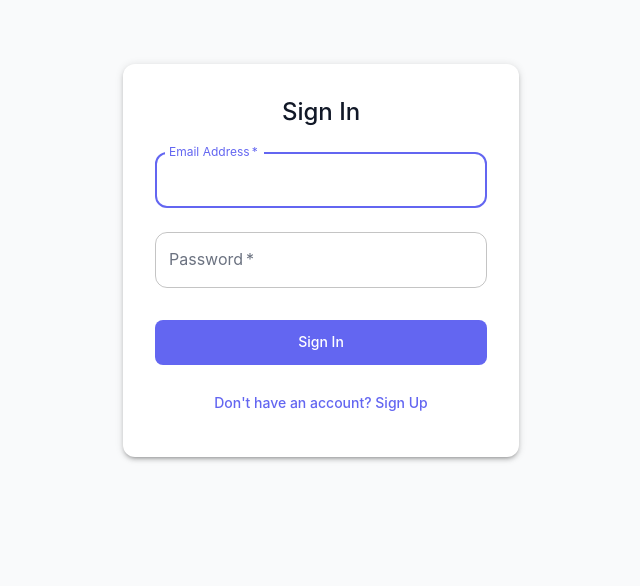
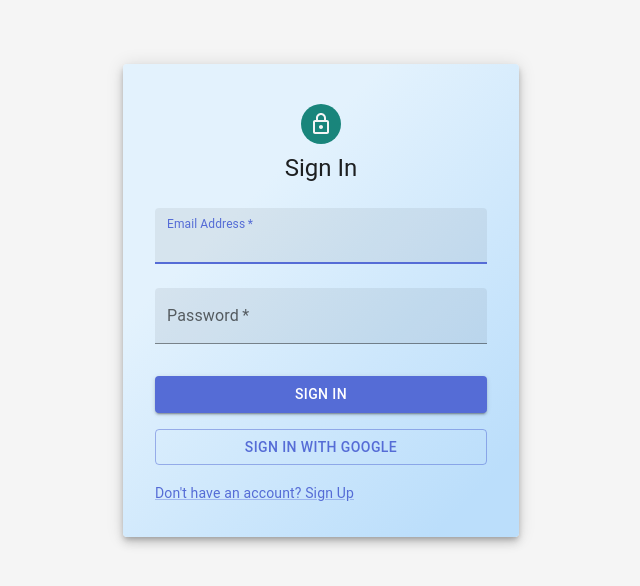
Before and after one commit to YuvaRaj11032007/productivity, a React (Create React App) app: page / in a window 1280 px wide. Shown: the top 586 px of the page, without its empty margins (319-959 px from the left). Built offline with nearby package versions, Linux system fonts and the light colour scheme.

Commit message:
feat: Upgrade sign-in page and add database schema

```diff
--- a/public/index.html
+++ b/public/index.html
@@ -5,7 +5,7 @@
     <link rel="icon" href="%PUBLIC_URL%/favicon.ico" />
     <meta name="viewport" content="width=device-width, initial-scale=1, maximum-scale=1, user-scalable=0" />
     <meta name="theme-color" content="#6366f1" />
-    <meta http-equiv="Content-Security-Policy" content="default-src 'self'; connect-src 'self' http://localhost:3000 https://generativelanguage.googleapis.com https://aojvwqwucdrzpwvuobcu.supabase.co *.supabase.co; script-src 'self' 'unsafe-inline'; style-src 'self' 'unsafe-inline'; frame-src *.supabase.co; worker-src 'self' blob:;">
+    <meta http-equiv="Content-Security-Policy" content="default-src 'self'; connect-src 'self' http://localhost:3000 https://generativelanguage.googleapis.com https://aojvwqwucdrzpwvuobcu.supabase.co *.supabase.co; script-src 'self' 'unsafe-inline'; style-src 'self' 'unsafe-inline' https://fonts.googleapis.com; font-src 'self' https://fonts.gstatic.com; frame-src *.supabase.co; worker-src 'self' blob:;">
     <meta
       name="description"
       content="Preparation Tracker - Track your study progress and goals"
--- a/src/pages/Auth.js
+++ b/src/pages/Auth.js
@@ -1,6 +1,23 @@
 import React, { useState } from 'react';
 import { supabase } from '../supabaseClient';
-import { Box, Button, TextField, Typography, Container, Paper } from '@mui/material';
+import { Box, Button, TextField, Typography, Container, Paper, Avatar, CssBaseline, Grid, Link } from '@mui/material';
+import LockOutlinedIcon from '@mui/icons-material/LockOutlined';
+import { createTheme, ThemeProvider } from '@mui/material/styles';
+import logo from '../logo.svg'; // Assuming logo.svg is in the src directory, adjust if necessary
+
+const defaultTheme = createTheme({
+  palette: {
+    primary: {
+      main: '#556cd6',
+    },
+    secondary: {
+      main: '#19857b',
+    },
+    background: {
+      default: '#f5f5f5',
+    },
+  },
+});
 
 const Auth = () => {
   const [loading, setLoading] = useState(false);
@@ -17,15 +34,40 @@ const Auth = () => {
 
     if (error) {
       alert(error.error_description || error.message);
-    } else {
-      // The user session is automatically handled by the onAuthStateChange listener in App.js
     }
+    // Session is handled by onAuthStateChange in App.js
     setLoading(false);
   };
 
+  const handleGoogleSignIn = async () => {
+    setLoading(true);
+    const { error } = await supabase.auth.signInWithOAuth({
+      provider: 'google',
+    });
+    if (error) {
+      alert(error.error_description || error.message);
+      setLoading(false);
+    }
+  };
+
   return (
+    <ThemeProvider theme={defaultTheme}>
       <Container component="main" maxWidth="xs">
-      <Paper elevation={3} sx={{ mt: 8, p: 4, display: 'flex', flexDirection: 'column', alignItems: 'center' }}>
+        <CssBaseline />
+        <Paper
+          elevation={6}
+          sx={{
+            marginTop: 8,
+            display: 'flex',
+            flexDirection: 'column',
+            alignItems: 'center',
+            padding: 4,
+            background: 'linear-gradient(135deg, #e3f2fd 30%, #bbdefb 90%)',
+          }}
+        >
+          <Avatar sx={{ m: 1, bgcolor: 'secondary.main' }}>
+            <LockOutlinedIcon />
+          </Avatar>
           <Typography component="h1" variant="h5">
             {isLogin ? 'Sign In' : 'Sign Up'}
           </Typography>
@@ -41,6 +83,7 @@ const Auth = () => {
               autoFocus
               value={email}
               onChange={(e) => setEmail(e.target.value)}
+              variant="filled"
             />
             <TextField
               margin="normal"
@@ -53,6 +96,7 @@ const Auth = () => {
               autoComplete="current-password"
               value={password}
               onChange={(e) => setPassword(e.target.value)}
+              variant="filled"
             />
             <Button
               type="submit"
@@ -61,17 +105,28 @@ const Auth = () => {
               sx={{ mt: 3, mb: 2 }}
               disabled={loading}
             >
-            {loading ? 'Loading...' : (isLogin ? 'Sign In' : 'Sign Up')}
+              {loading ? 'Loading...' : isLogin ? 'Sign In' : 'Sign Up'}
             </Button>
             <Button
               fullWidth
-            onClick={() => setIsLogin(!isLogin)}
+              variant="outlined"
+              sx={{ mb: 2 }}
+              onClick={handleGoogleSignIn}
+              disabled={loading}
             >
-            {isLogin ? "Don't have an account? Sign Up" : 'Already have an account? Sign In'}
+              Sign In with Google
             </Button>
+            <Grid container>
+              <Grid item>
+                <Link href="#" variant="body2" onClick={() => setIsLogin(!isLogin)}>
+                  {isLogin ? "Don't have an account? Sign Up" : "Already have an account? Sign In"}
+                </Link>
+              </Grid>
+            </Grid>
           </Box>
         </Paper>
       </Container>
+    </ThemeProvider>
   );
 };
 
```
Also changed, not shown: 1 other file (tests, documents, lock files or other folders). Lines whose indentation alone changed are shown as unchanged.
